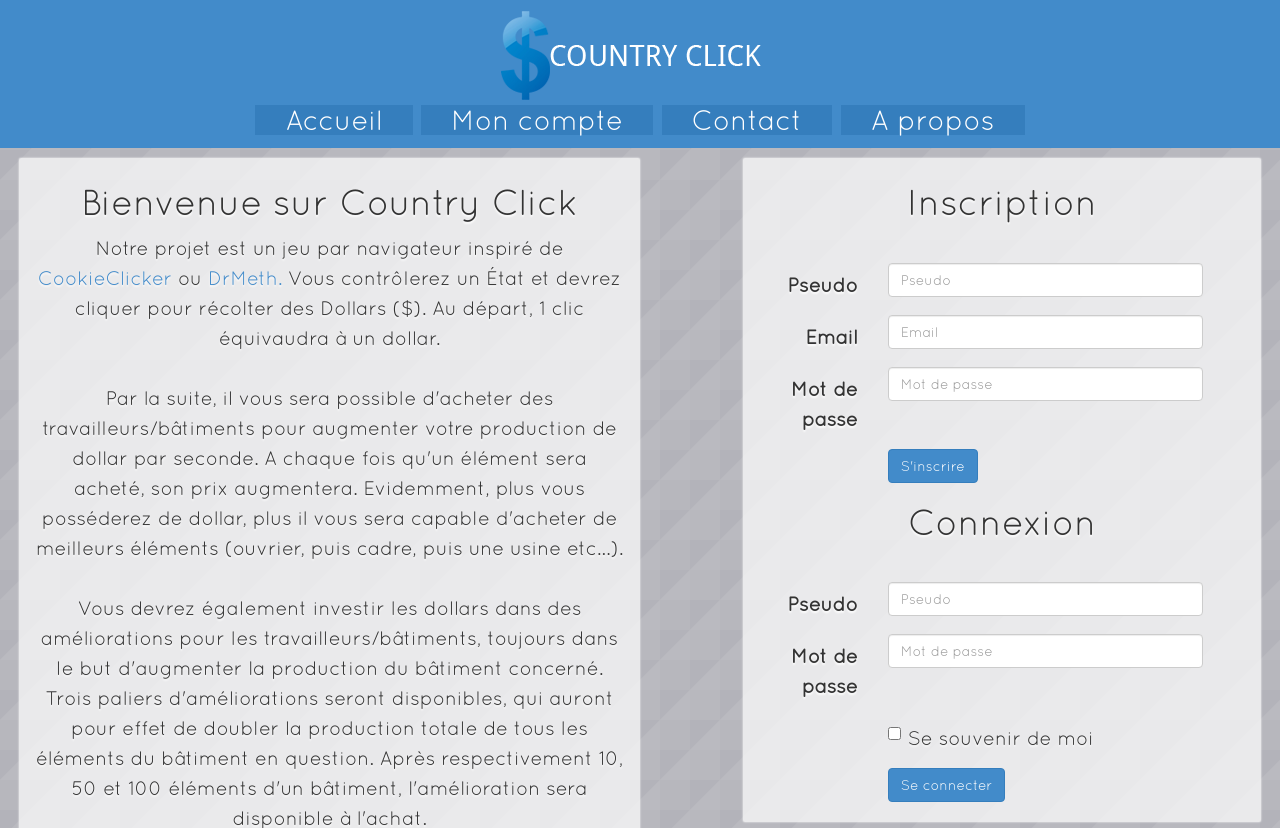
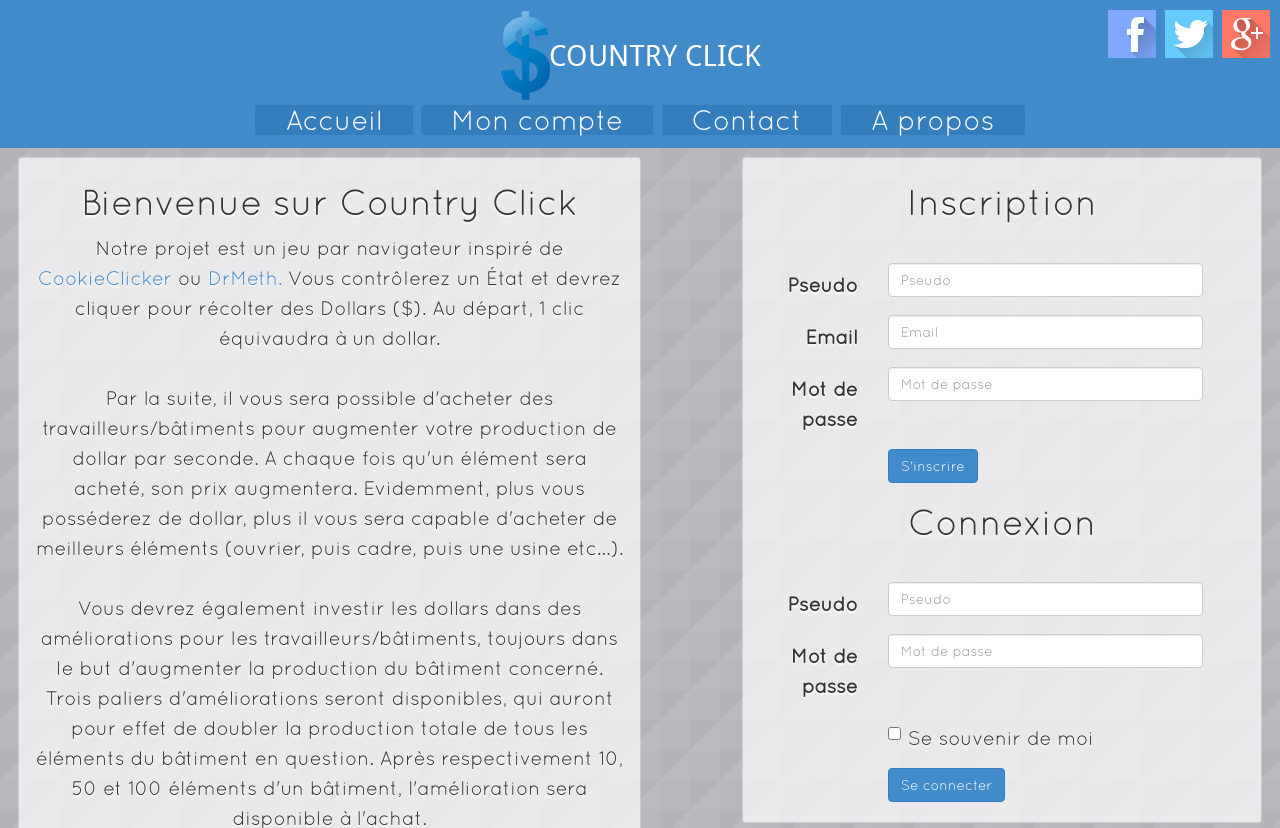
Before and after one commit to Scheigy/CountryClick-1.0, a PHP site: page /index.php in a window 1280 px wide. Shown: the top 828 px of the page. Run offline with PHP 8.4, Linux system fonts and the light colour scheme.

Commit message:
id="#social_media" added

```diff
--- a/css/main.css
+++ b/css/main.css
@@ -46,6 +46,20 @@ section {
 header
 {
 	text-align: center;
+}
+
+#social_bar
+{
+	position: absolute;
+	right: 0;
+	top: 0;
+	margin-right: 20px;
+	margin-top: 5px;
+}
+
+.social_element
+{
+	margin-left: 5px;
 }
 
 header a
--- a/header.php
+++ b/header.php
@@ -11,6 +11,11 @@
 	<div class="col-lg-12">
 		<!--<h1 id="titre"><a href="index.php" title="Index">Country Click</a></h1>-->
 		<a href="index.php" title="Index"><img src="img/logo.png" /></a>
+		<div id="social_bar">
+			<a href="https://www.facebook.com/countryclick" title="Facebook"><img class="social_element" src="img/facebook.png" alt="facebook" /></a>
+			<a href="#" title=""><img class="social_element" src="img/twitter.png" alt="twitter" /></a>
+			<a href="#" title=""><img class="social_element" src="img/google_plus.png" alt="google_plus" /></a>
+		</div>
 		<?php include("menu.php"); ?>
 	</div>
 </header>
```
Also changed, not shown: img/facebook.png (added), img/google_plus.png (added), img/twitter.png (added).
